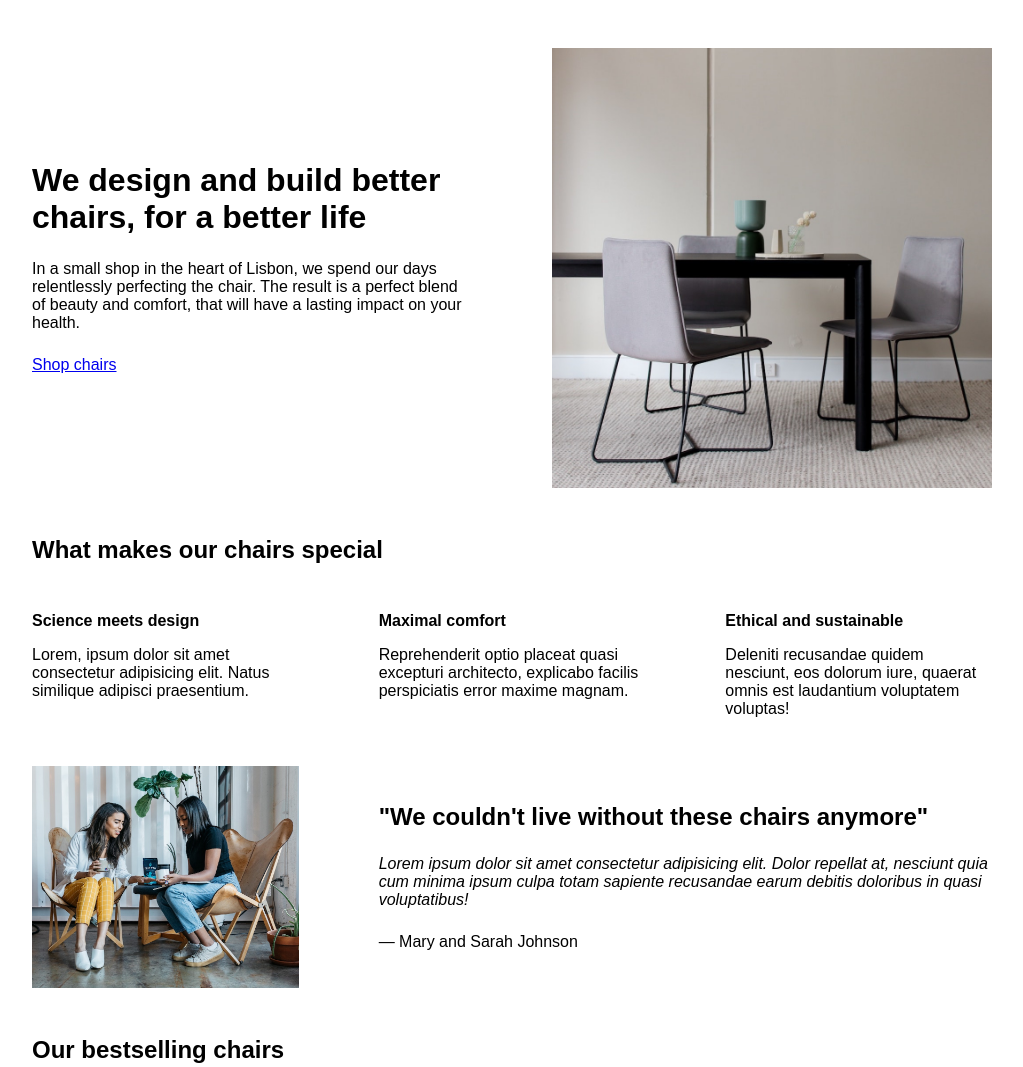
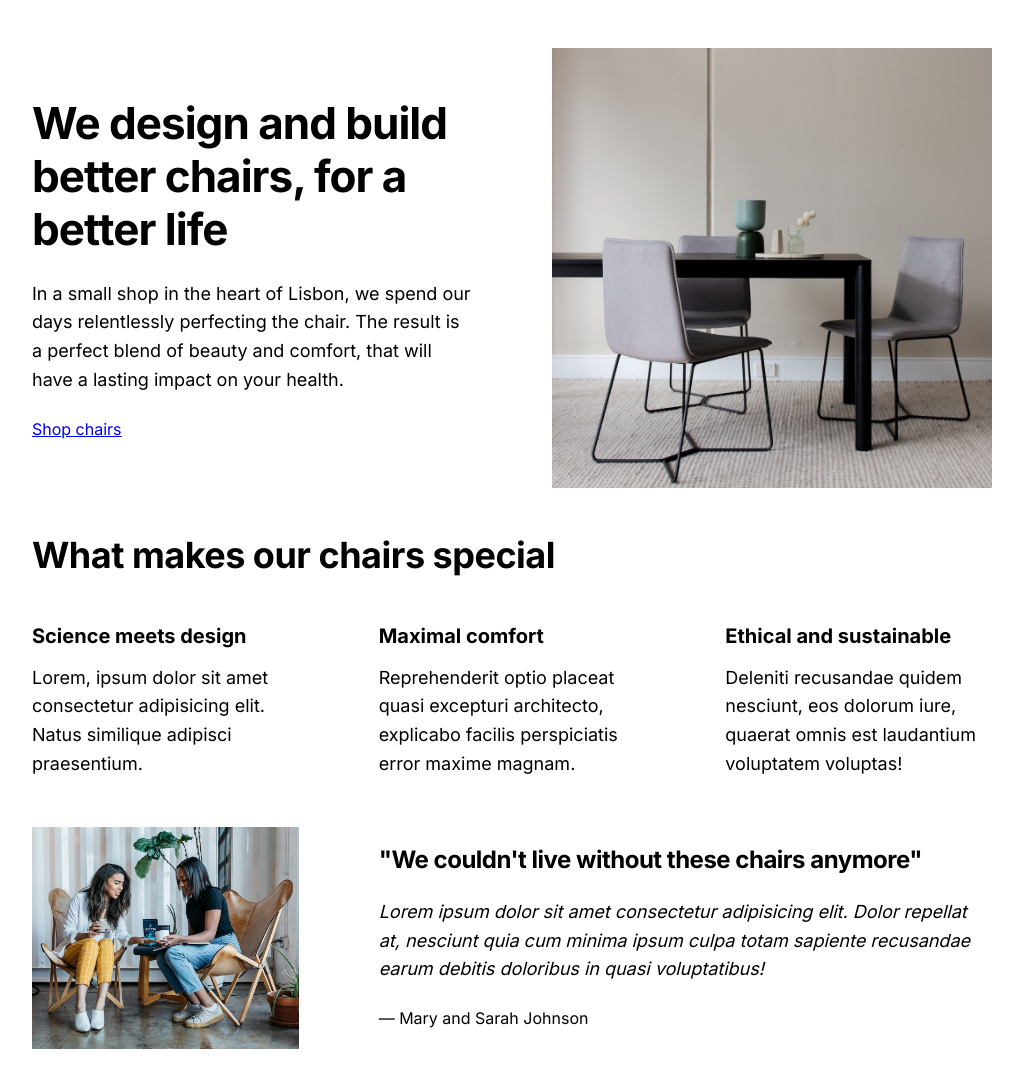
Before and after one commit to hoiredalert3/My-code---Udemy-Build-Responsive-Real-World-Websites-with_HTML-and-CSS-2022-6, a plain HTML site: page 05-Design/index.html in a window 1280 px wide. Shown: the top 1067 px of the page, without its empty margins (128-1151 px from the left). Drawn offline with Linux system fonts and the light colour scheme.

Commit message:
implement typography: fsize, lheight, letter space

```diff
--- a/05-Design/index.html
+++ b/05-Design/index.html
@@ -5,6 +5,12 @@
     <meta http-equiv="X-UA-Compatible" content="IE=edge" />
     <meta name="viewport" content="width=device-width, initial-scale=1.0" />
 
+    <link rel="preconnect" href="https://fonts.googleapis.com" />
+    <link rel="preconnect" href="https://fonts.gstatic.com" crossorigin />
+    <link
+      href="https://fonts.googleapis.com/css2?family=Inter:wght@400;500;700&display=swap"
+      rel="stylesheet"
+    />
     <link rel="stylesheet" href="style.css" />
     <title>Lisbon Chair Shop</title>
   </head>
--- a/05-Design/style.css
+++ b/05-Design/style.css
@@ -16,7 +16,7 @@ FONT SIZE SYSTEM (px)
 /* GENERAL STYLES */
 /* ------------------------ */
 body {
-  font-family: sans-serif;
+  font-family: "Inter", sans-serif;
 }
 
 .container {
@@ -31,6 +31,10 @@ section {
 
 h2 {
   margin-bottom: 48px;
+  /* 24 / 30 / 36 */
+  font-size: 36px;
+  line-height: 1.1;
+  letter-spacing: -0.5px;
 }
 
 .grid-3-cols {
@@ -57,10 +61,16 @@ header {
 
 h1 {
   margin-bottom: 24px;
+  /* 44 / 52 / 62 */
+  font-size: 44px;
+  line-height: 1.2;
+  letter-spacing: -1px;
 }
 
 .header-text {
   margin-bottom: 24px;
+  font-size: 18px;
+  line-height: 1.6;
 }
 
 img {
@@ -73,9 +83,12 @@ img {
 
 .features-title {
   margin-bottom: 16px;
+  font-size: 20px;
 }
 
 .features-text {
+  font-size: 18px;
+  line-height: 1.6;
 }
 
 /* TESTIMONIAL */
@@ -89,11 +102,14 @@ img {
 
 .testimonial-box h2 {
   margin-bottom: 24px;
+  font-size: 24px;
 }
 
 .testimonial-text {
   font-style: italic;
   margin-bottom: 24px;
+  font-size: 18px;
+  line-height: 1.6;
 }
 
 /* CHAIRS */
@@ -127,8 +143,10 @@ h3 {
 .chair-price {
   display: flex;
   justify-content: space-between;
+  font-size: 20px;
 }
 
 footer {
   margin-bottom: 48px;
+  font-size: 14px;
 }
```
